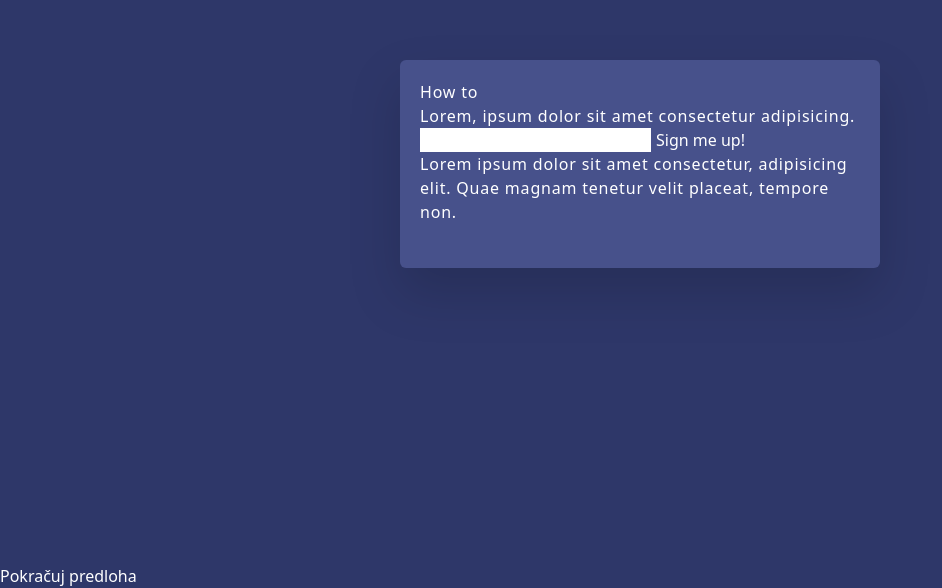
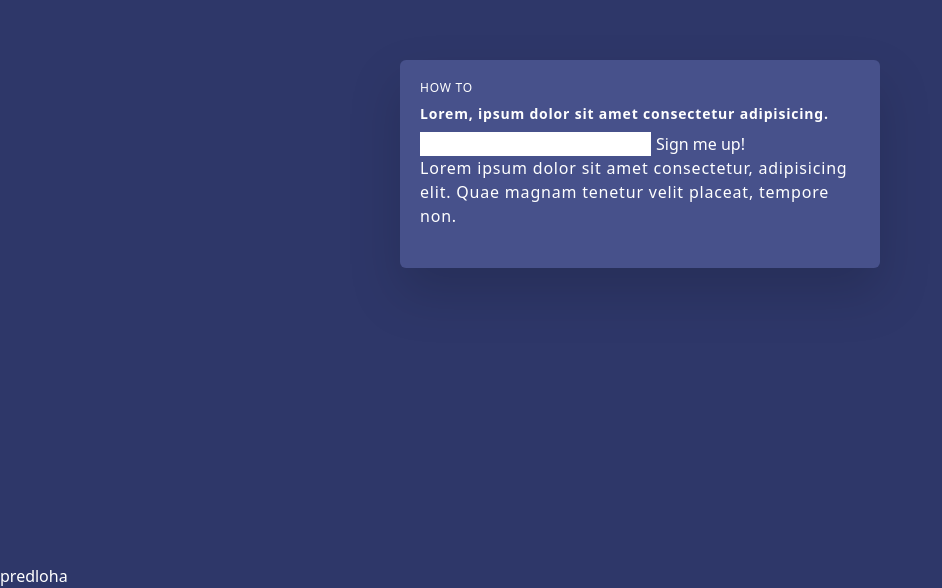
Before and after one commit to matejvalocky/tailwind-od22, a website: page src/index.html in a window 1280 px wide. Shown: the part 236-824 px from the top of the page, without its empty margins (0-942 px from the left). Drawn offline with Linux system fonts and the light colour scheme.

Commit message:
26. TailWind - Stylujeme úvodní texty

```diff
--- a/src/index.html
+++ b/src/index.html
@@ -9,8 +9,8 @@
 <body>
     <section class="flex flex-row items-center justify-center h-screen">
         <div class="bg-[#47518b] text-white w-4/5 md:w-[480px] h-52 tracking-wider p-5 rounded-md drop-shadow-2xl">
-            <h1 class="">How to</h1>
-            <p>Lorem, ipsum dolor sit amet consectetur adipisicing.</p>
+            <h1 class="uppercase text-xs mb-2 text-center md:text-left">How to</h1>
+            <p class="text-center md:text-left mb-2 font-bold text-sm">Lorem, ipsum dolor sit amet consectetur adipisicing.</p>
             <!-- form -->
             <div class="">
                 <input type="email">
@@ -20,7 +20,7 @@
         </div>
     </section>
 
-    <a class="text-white" href="https://www.youtube.com/watch?v=gSNb-OgAOpk&list=PLQ8x_VWW6AkvEw-pu4KNe0idPv2iPqsMm&index=26&ab_channel=David%C5%A0etek-Hacknisvoubudoucnost">Pokračuj</a>
+
     <a href="https://uidesigndaily.com/posts/figma-subscribe-dark-mode-day-1560" class="text-white">predloha</a>
 </body>
 </html>
```
Also changed, not shown: dist/output.css.
